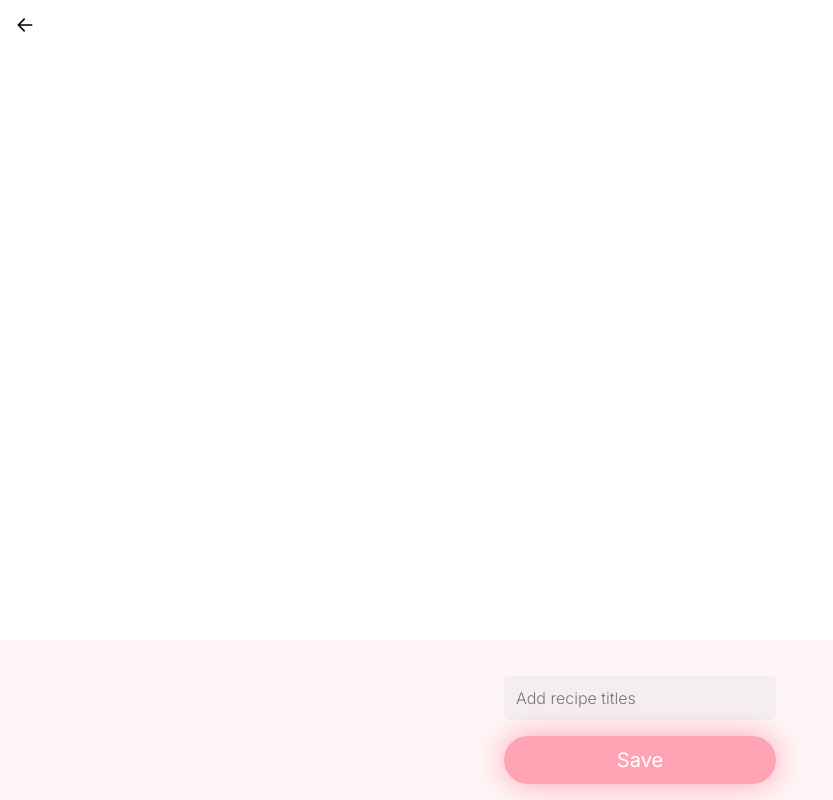
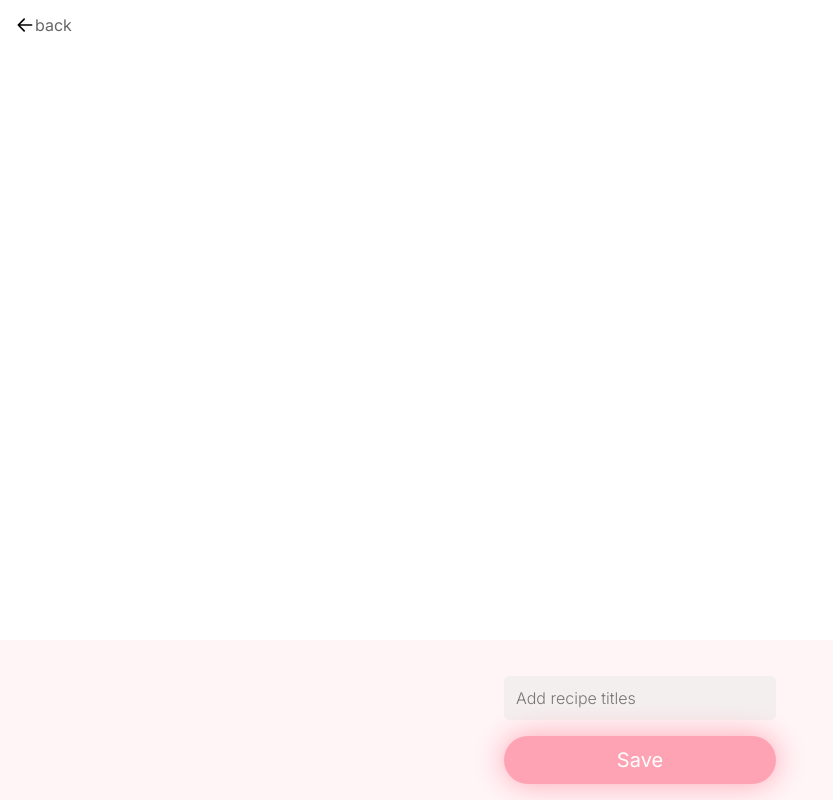
Before and after one commit to Luxa23/capstone-project, a Next.js app: page /new-recipe in a window 1280 px wide. Shown: the whole page, without its empty margins (0-833 px from the left). Built offline with nearby package versions, Linux system fonts and the light colour scheme.

Commit message:
Added back arrow and styled it

```diff
--- /dev/null
+++ b/components/StyledComponents/StyledA.js
@@ -0,0 +1,12 @@
+import styled from 'styled-components';
+
+const StyledA = styled.a`
+  position: fixed;
+  top: 15px;
+  left: 15px;
+  text-decoration: none;
+  font-family: var(--font-family);
+  color: #666666;
+  display: flex;
+`;
+export default StyledA;
--- a/components/StyledComponents/StyledButton.js
+++ b/components/StyledComponents/StyledButton.js
@@ -3,7 +3,7 @@ import styled from 'styled-components';
 const StyledButton = styled.button`
   background-color: var(--secondary-color);
   border: none;
-  font-family: 'Inter', sans-serif;
+  font-family: var(--font-family);
   font-size: 20px;
   font-weight: 500;
   color: #ffffff;
--- a/components/StyledComponents/StyledImageBack.js
+++ /dev/null
@@ -1,9 +0,0 @@
-import styled from 'styled-components';
-
-const StyledImageBack = styled.div`
-  position: fixed;
-  top: 15px;
-  left: 15px;
-`;
-
-export default StyledImageBack;
--- a/components/StyledComponents/index.js
+++ b/components/StyledComponents/index.js
@@ -4,7 +4,6 @@ import StyledH2 from './StyledH2';
 import StyledInput from './StyledInput';
 import StyledListEntry from './StyledListEntry';
 import StyledImagePlus from './StyledImagePlus';
-import StyledImageBack from './StyledImagePlus';
 
 export {
   StyledButton,
@@ -13,5 +12,4 @@ export {
   StyledInput,
   StyledListEntry,
   StyledImagePlus,
-  StyledImageBack,
 };
--- a/pages/new-recipe.js
+++ b/pages/new-recipe.js
@@ -1,15 +1,16 @@
 import RecipeForm from '../components/RecipeForm';
 import Image from 'next/image';
-import StyledImageBack from '../components/StyledComponents/StyledImageBack';
+import StyledA from '../components/StyledComponents/StyledA';
 import Link from 'next/link';
 
 export default function NewRecipe() {
   return (
     <>
       <Link passHref href="/">
-        <StyledImageBack>
+        <StyledA>
           <Image src={'/arrow-left.svg'} width="20px" height="20px" />
-        </StyledImageBack>
+          back
+        </StyledA>
       </Link>
 
       <RecipeForm />
```
